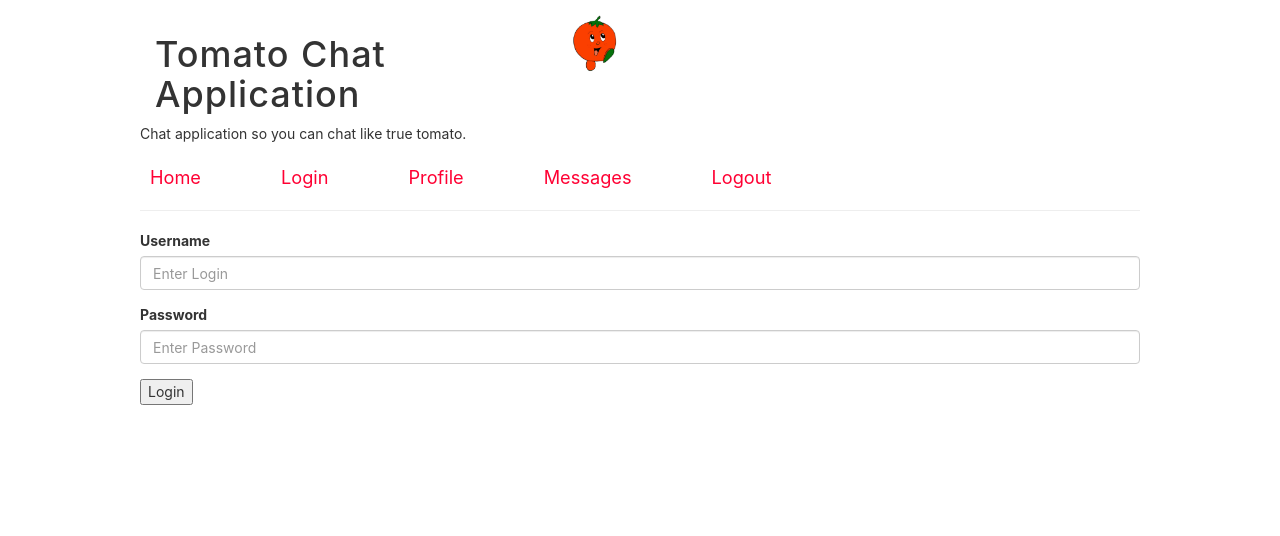
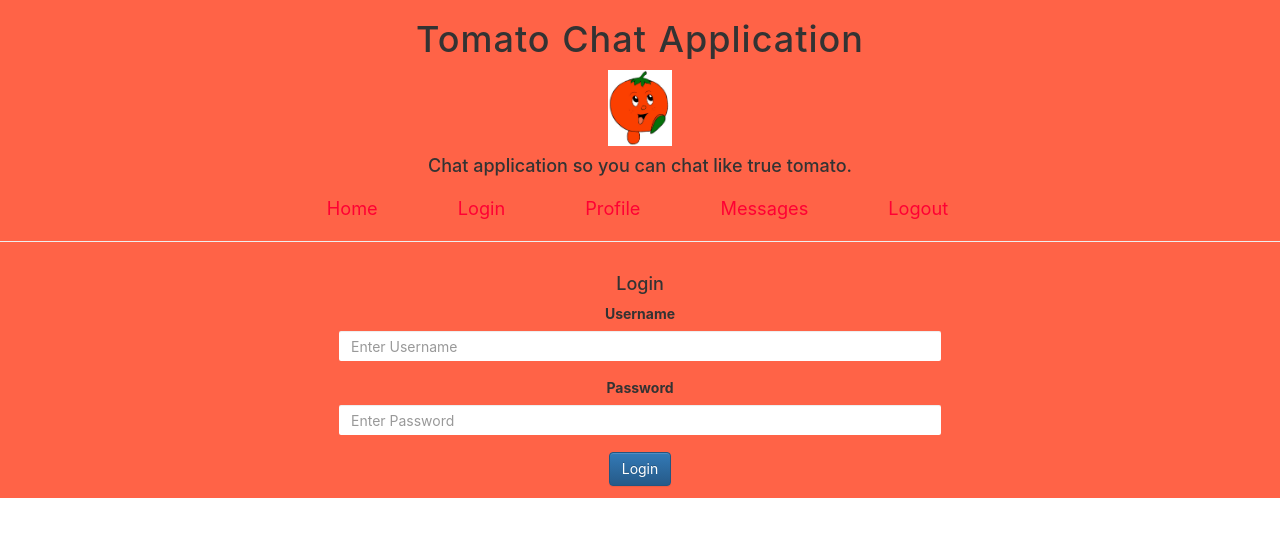
Before and after one commit to domhanak/tomato-chat, a React app: page /login in a window 1280 px wide. Shown: the top 536 px of the page. Built offline with nearby package versions, Linux system fonts and the light colour scheme.

Commit message:
Imporove UI; Use scss on login and TomatoChat app

```diff
--- a/package.json
+++ b/package.json
@@ -17,12 +17,16 @@
     "react-bootstrap": "^0.32.4",
     "react-dom": "^16.4.1",
     "react-native-uuid-generator": "^4.0.1",
-    "react-router-dom": "^4.3.1"
+    "react-redux": "^5.0.7",
+    "react-router-dom": "^4.3.1",
+    "redux": "^4.0.1",
+    "redux-thunk": "^2.3.0"
   },
   "devDependencies": {
     "@types/jest": "^23.1.5",
     "@types/react": "^16.4.6",
     "@types/react-bootstrap": "^0.32.14",
+    "@types/react-redux": "^6.0.9",
     "@types/react-router": "^4.0.32",
     "babel-cli": "^6.26.0",
     "babel-core": "^6.26.3",
--- a/src/components/ChatWindow.tsx
+++ b/src/components/ChatWindow.tsx
@@ -39,11 +39,10 @@ export class ChatWindow extends React.Component<IChatWindowProps, IChatWindowSta
             <div id="chat-container">
                 <div className="row">
                     <div className="col-lg-4 col-md-4 col-sm-4">
-                        <h2> Channel List </h2>
                         <ChannelList/>
                     </div>
                     <div className="col-lg-8 col-md-8 col-sm-8">
-                        <h2> Channel Name </h2>
+                        <h4> Channel Name </h4>
                         <MessageList messages={this.state.messages}/>
                     </div>
                 </div>
--- a/src/components/LoginForm.tsx
+++ b/src/components/LoginForm.tsx
@@ -1,10 +1,11 @@
 import * as React from 'react';
 import {FormGroup, ControlLabel, FormControl} from 'react-bootstrap';
 import '../styles/base.scss';
+import '../styles/login.scss';
 import {Route} from 'react-router';
 
 interface ILoginState {
-    readonly login: string;
+    readonly username: string;
     readonly password: string;
 }
 
@@ -13,35 +14,39 @@ export class LoginForm extends React.Component<{}, ILoginState> {
         super(props);
 
         this.state = {
-            login: '',
+            username: '',
             password: '',
         };
     }
 
     handleLoginChange = (event: any) => {
-        this.setState({ login: event.target.value });
+        this.setState({ username: event.target.value });
     };
 
     handlePasswordChange = (event: any) => {
         this.setState({ password: event.target.value });
     };
+    handleSubmit = (event: any) => {
+        event.preventDefault();
+    };
     render(): JSX.Element {
         return (
-          <form>
-              <FormGroup controlId="formBasicText">
+        <div className="login-form col-md-6 col-md-offset-3">
+            <h4> Login </h4>
+              <form name="login-form" onSubmit={this.handleSubmit}>
+                  <FormGroup controlId="formControlsEmail">
                       <ControlLabel> Username </ControlLabel>
                       <FormControl
-                    type="text"
-                    value={this.state.login}
-                    placeholder="Enter Login"
+                        value={this.state.username}
+                        placeholder="Enter Username"
                         onChange={this.handleLoginChange}
                       />
                   <FormControl.Feedback />
                   </FormGroup>
-              <FormGroup controlId="formBasicText">
+                  <FormGroup controlId="formControlsPassword">
                       <ControlLabel> Password </ControlLabel>
                       <FormControl
-                      type="text"
+                          type="password"
                           value={this.state.password}
                           placeholder="Enter Password"
                           onChange={this.handlePasswordChange}
@@ -49,6 +54,7 @@ export class LoginForm extends React.Component<{}, ILoginState> {
                   </FormGroup>
                   <Route render={({ history }) => (
                       <button
+                          className="btn btn-primary"
                           type="button"
                           onClick={() => { history.push('/messages'); }}
                       >
@@ -56,6 +62,7 @@ export class LoginForm extends React.Component<{}, ILoginState> {
                       </button>
                   )} />
               </form>
+        </div>
         );
     }
 }
--- a/src/components/TomatoChat.tsx
+++ b/src/components/TomatoChat.tsx
@@ -4,6 +4,7 @@ import * as React from 'react';
 import { BrowserRouter as Router, Route, Link } from 'react-router-dom';
 import {Profile} from './Profile';
 import {ChatWindow} from './ChatWindow';
+import '../styles/App.scss';
 
 export class TomatoChat extends Component {
     constructor(props: any) {
@@ -16,20 +17,20 @@ export class TomatoChat extends Component {
 
     render(): JSX.Element {
         return (
-            <div className="app">
+            <div className="App">
                 <header className="page-nav">
+                    <div className="col-lg-12 col-md-12 col-sm-12 col-xs-12 col-md-offset-3">
+                        <h1>Tomato Chat Application </h1>
+                    </div>
                     <div className="container">
-                        <div className="col-lg-5 col-md-6 col-sm-6 col-xs-6">
-                            <h1>Tomato Chat Application </h1>
-                        </div>
-                        <div className="col-lg-2 col-md-2 col-sm-2 col-xs-2 img">
+                        <div className="col-lg-2 col-md-2 col-sm-2 col-xs-2 col-md-offset-5 img">
                             <img src={require('../tomato.jpg')} alt="logo"/>
                         </div>
                     </div>
                     <div>
-                        <p>
+                        <h4>
                             Chat application so you can chat like true tomato.
-                        </p>
+                        </h4>
                     </div>
                     <Router>
                         <div className="container">
--- a/src/styles/App.scss
+++ b/src/styles/App.scss
@@ -1,5 +1,6 @@
 .App {
   text-align: center;
+  background: #FF6347;
 }
 
 .App-logo {
@@ -8,7 +9,6 @@
 }
 
 .App-header {
-  background-color: $app-header-colour;
   min-height: 100vh;
   display: flex;
   flex-direction: column;
@@ -19,7 +19,7 @@
 }
 
 .App-link {
-  color: $app-link-colour;
+
 }
 
 @keyframes App-logo-spin {
--- a/src/styles/login.scss
+++ b/src/styles/login.scss
@@ -1,39 +1,12 @@
 .login-form {
-  width: 100%;
-  height: 100px;
-  background: $background-colour;
-  padding: 8px;
-  display: flex;
-  align-items: center;
-  flex: 1;
+  background: tomato;
+  border: solid 2px tomato;
 
-  & label, input, button {
-    display: flex;
-    flex-direction: row;
-    flex-wrap: wrap;
-    justify-content: space-around;
-    align-items: center;
-    align-content: flex-start;
-  }
-
-  & label {
-    width: 10%;
-    margin-left: 10px;
-    margin-right: 10px;
+  & form {
+    margin-bottom: 10px;
   }
 
   & input {
-    width: 30%;
-
-    border: solid 2px $profile-border-colour;
-    font-size: 1.2em;
-    border-radius: 10px;
-    padding-left: 10px;
-  }
-
-  & button {
-    width: 10%;
-    margin-left: 30px;
-    text-align: center;
+    border: solid 2px tomato;
   }
 }
```
Also changed, not shown: 1 other file (tests, documents, lock files or other folders). Lines whose indentation alone changed are shown as unchanged.
